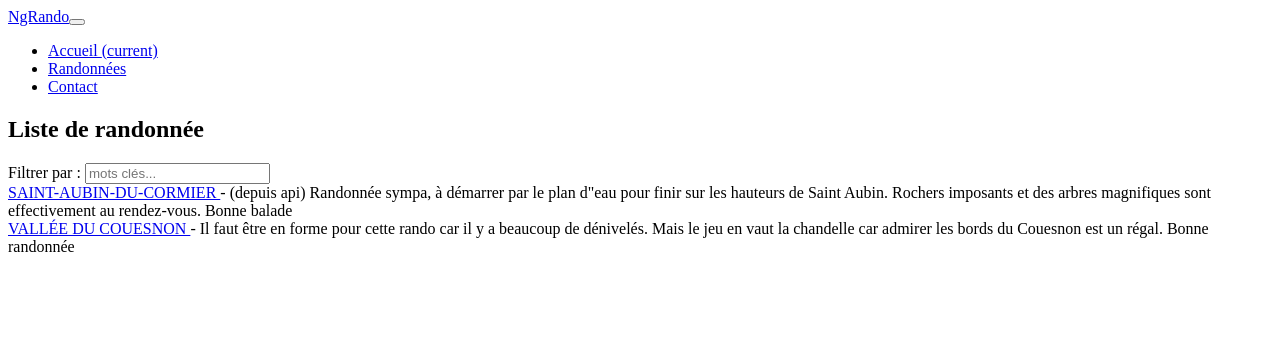
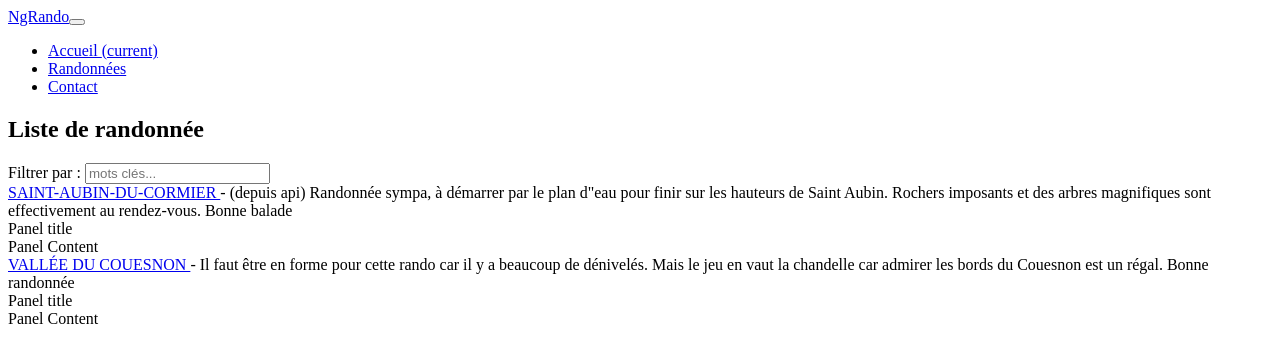
Before and after one commit to ralexandre75/angular-rando, an Angular app: page /hikes in a window 1280 px wide. Shown: the top 362 px of the page. Built offline with nearby package versions, Linux system fonts and the light colour scheme.

Commit message:
creation d'un component hike-summary correspondant a notre domaine metier

```diff
--- a/src/app/hike/hike-list.component.html
+++ b/src/app/hike/hike-list.component.html
@@ -6,4 +6,5 @@
 
 <div *ngFor="let hike of hikes | hikeFilter:searchTerm">
     <a [routerLink] = "['/hikes', hike.id]" >  {{ hike.name | uppercase }} </a> - {{ hike.description }}
+    <app-hike-summary></app-hike-summary>
 </div>
--- /dev/null
+++ b/src/app/hike/hike-summary.component.html
@@ -0,0 +1,4 @@
+<div>
+    <div class="card-title">Panel title</div>
+    <div class="card-body">Panel Content</div>
+</div>
```
Also changed, not shown: src/app/hike/hike-summary.component.ts (added, +8 -0 lines), src/app/hike/hike.module.ts (+5 -2 lines).
